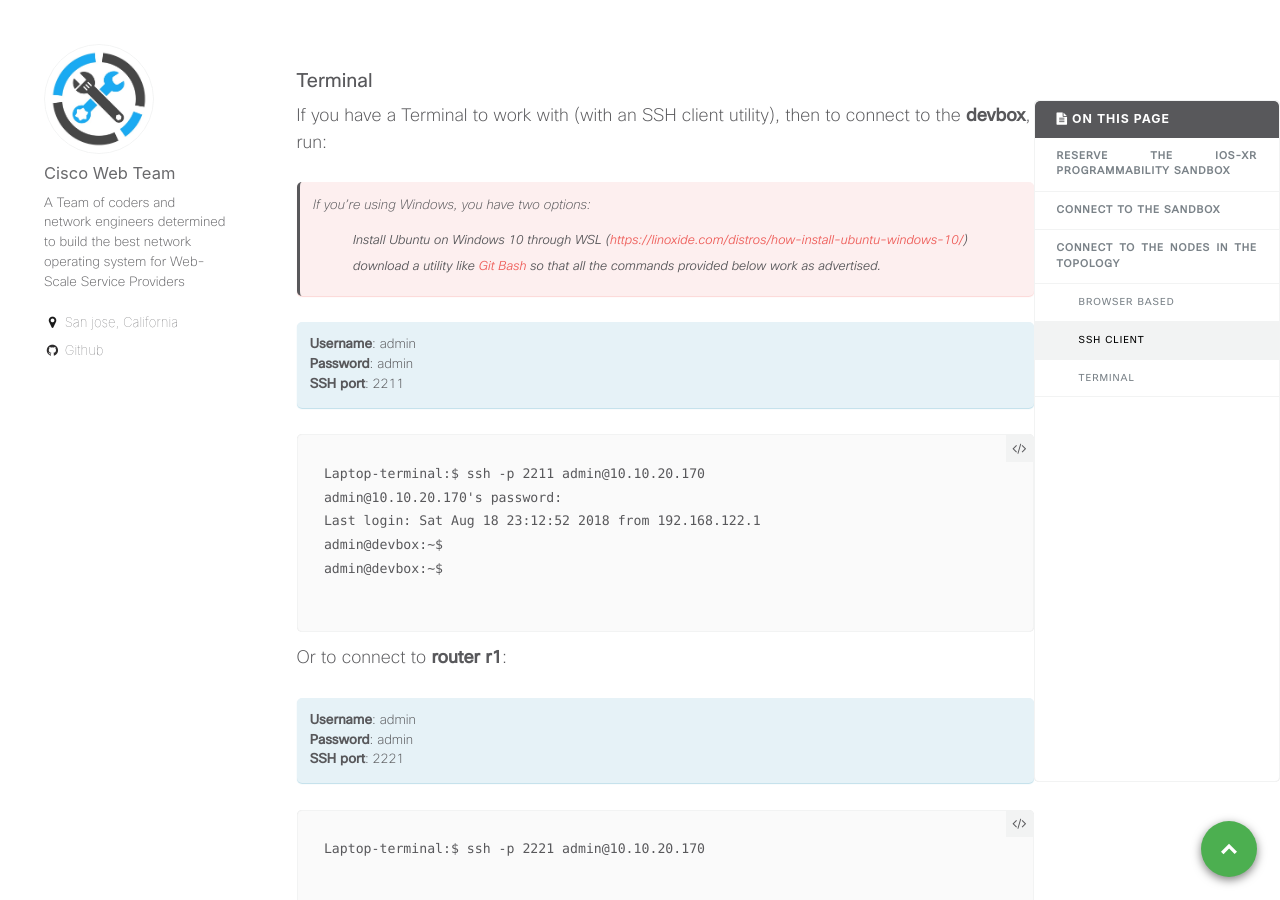
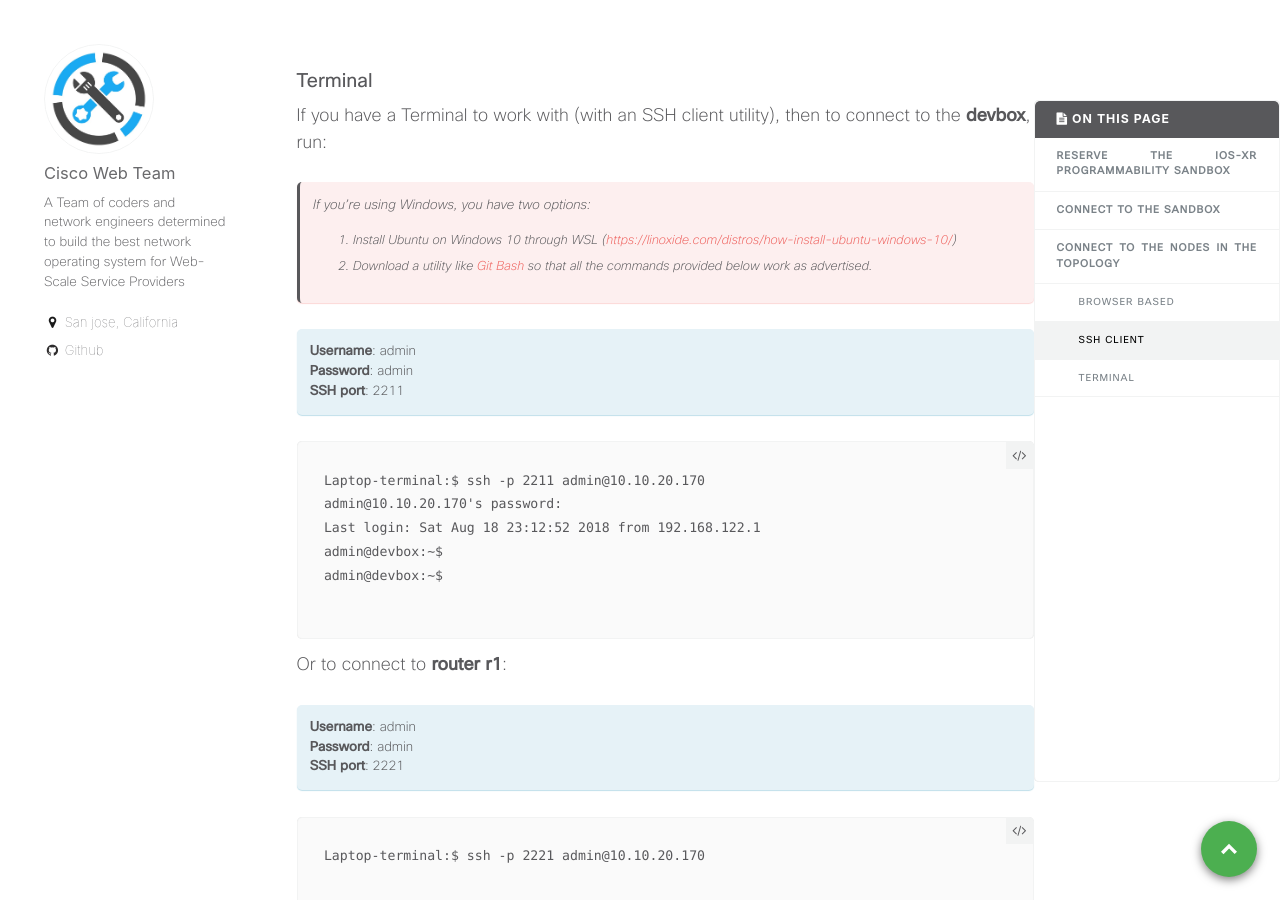
Before and after one commit to nanog75/hackathon, a Jekyll site: the page built from _pages/connect_pod.md, in a window 1280 px wide and 900 px high, scrolled down 4838 px. Built offline with Jekyll 4.4.1, drawn with Linux system fonts in a browser that asks for light colours; part of the change alters nothing that is shown.

```diff
--- a/_pages/connect_pod.md
+++ b/_pages/connect_pod.md
@@ -114,8 +114,8 @@ If you have a 3rd party SSH client, use the SSH ports as described in the previo
 If you have a Terminal to work with (with an SSH client utility), then to connect to the **devbox**, run:
 
 >If you’re using Windows, you have two options:
->  *  Install Ubuntu on Windows 10 through WSL (<https://linoxide.com/distros/how-install-ubuntu-windows-10/>)
->  *  download a utility like [Git Bash](https://git-scm.com/download/win) so that all the commands provided below work as advertised.
+> 1.  Install Ubuntu on Windows 10 through WSL (<https://linoxide.com/distros/how-install-ubuntu-windows-10/>)
+> 2.  Download a utility like [Git Bash](https://git-scm.com/download/win) so that all the commands provided below work as advertised.
 {: .notice--danger}
 
 
```
